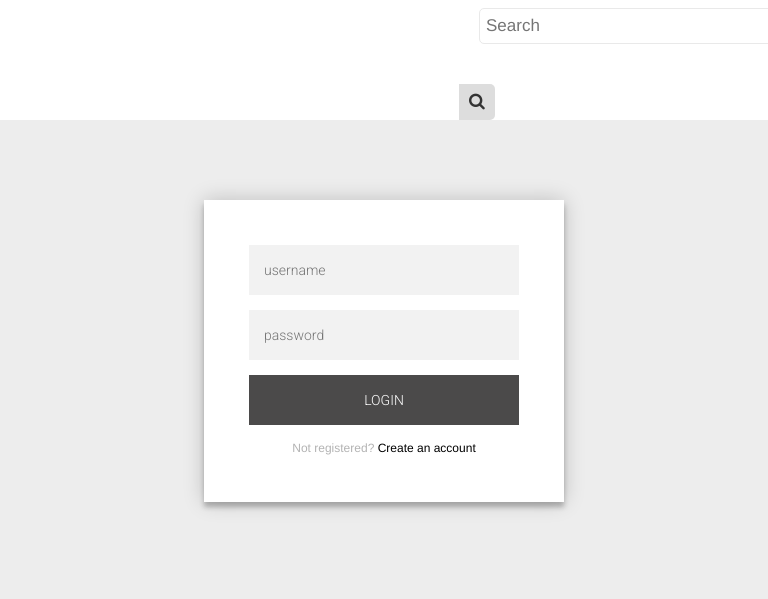
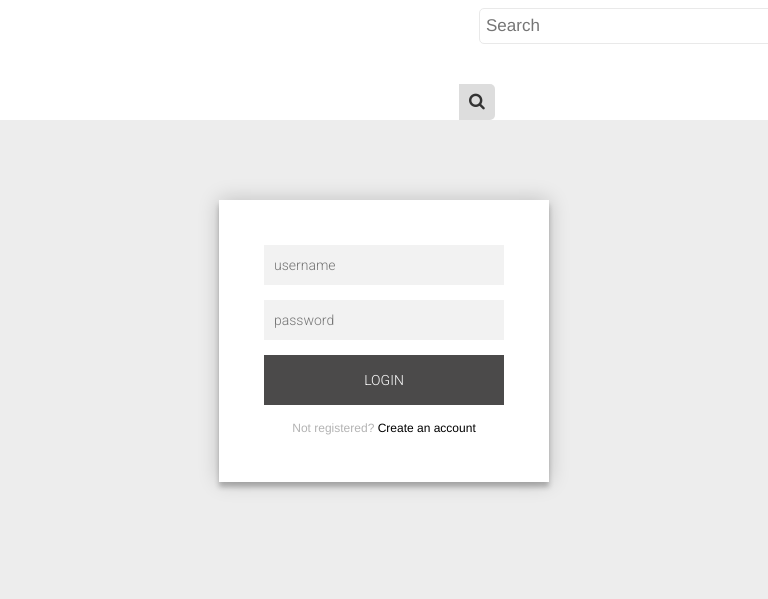
Before and after one commit to CrewSY/PowerSocket, a Django app: page /accounts/login/ in a window 768 px wide; the page is wider, and only the part inside the window is pictured. Shown: the part 177-776 px from the top of that part. Run offline with Django 3.2, Linux system fonts and the light colour scheme; some libraries are stand-ins or nearby versions; grey boxes are pictures that could not be loaded.

Commit message:
Add adaptive for registration form and login

```diff
--- a/main/static/css/auth.css
+++ b/main/static/css/auth.css
@@ -48,7 +48,7 @@
 }
 
 .login-div {
-  height: 65vh;
+  height: 60vh;
   background-color: #ededed;
   padding-top: 10vh;
 }
@@ -58,11 +58,11 @@
   padding-top: 4vh;
 }
 
-.error-message,  {
-  text-align: center;
+p.error-message  {
+  text-align: center !important;
   font-size: 20px;
   font-weight: bold;
-  margin-top: -70px;
+  margin-top: -60px;
 }
 
 .form .message {
@@ -80,3 +80,13 @@
   margin: 0 !important;
   padding-top: 5px;
 }
+
+@media(min-width:576px) and (max-width: 768px) {
+  .form {
+    width: 100%;
+  }
+
+  .form input {
+    padding: 10px;
+  }
+}
--- a/main/templates/registration/login.html
+++ b/main/templates/registration/login.html
@@ -9,10 +9,13 @@
 {% endblock %}
 {% block content %}
   <div class="login-div">
+    <div class="container">
+      <div class="row">
         {% if form.errors %}
-        <p class="error-message">Your username and password didn't match. Please try again.</p>
+        <div class="col-sm-8 offset-sm-2 col-md-8 offset-md-2">
+          <p class="error-message">Your username and password didn't match. Please try again.</p></div>
         {% endif %}
-
+        <div class=" col-md-6 offset-md-3">
           <div class="form">
             <form class="login-form" method="post" action="{% url 'login' %}">
               {% csrf_token %}
@@ -24,4 +27,7 @@
             </form>
           </div>
         </div>
+      </div>
+    </div>
+  </div>
 {% endblock %}
```
Lines whose indentation alone changed are shown as unchanged.
